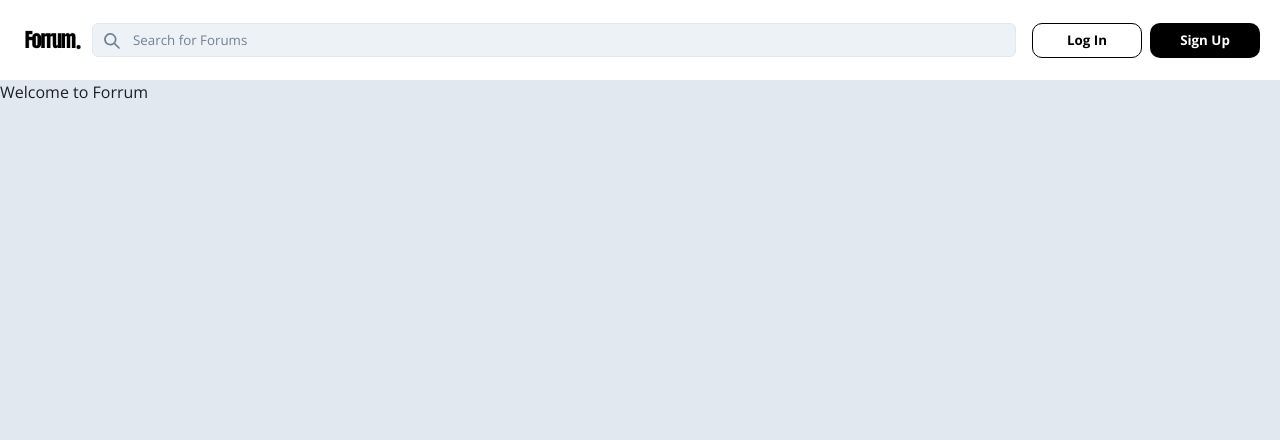
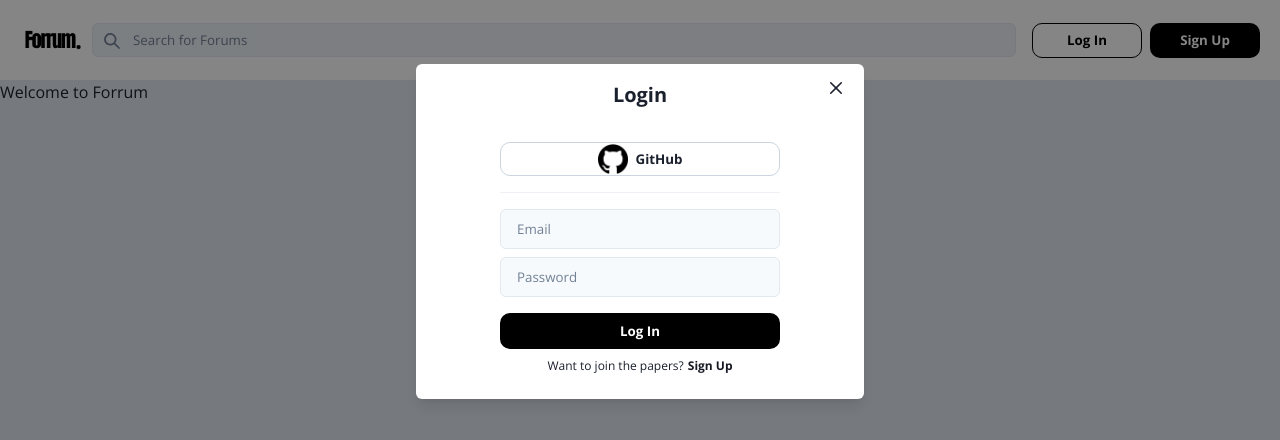
Before and after one commit to KayTwenty/forrum, a Next.js app: page / in a window 1280 px wide. Both pictures are taken after a click on the button "Log In". Shown: the top 440 px of the page. Built offline with nearby package versions, Linux system fonts and the light colour scheme.

Commit message:
Add authentication options
-  Implement recoil state to keep track of modal state
- Map auth buttons to open the modal in the correct way
- Add inputs and submission buttons for signin/up
- Add GitHub SSO provider button to signup

```diff
--- /dev/null
+++ b/src/atoms/authModalAtom.ts
@@ -0,0 +1,16 @@
+import { atom } from 'recoil';
+
+export interface AuthModalState {
+    open: boolean,
+    view: "login" | "signup" | "resetPassword",
+};
+
+const defaultModalState: AuthModalState = {
+    open: false,
+    view: "login",
+};
+
+export const authModalState = atom<AuthModalState>({
+    key: "authModalState",
+    default: defaultModalState,
+});
--- /dev/null
+++ b/src/components/Modal/Auth/AuthInputs.tsx
@@ -0,0 +1,23 @@
+import { authModalState } from "@/atoms/authModalAtom"
+import { Flex } from "@chakra-ui/react"
+import React from "react"
+import { useRecoilValue } from "recoil"
+import Login from "./Login"
+import Signup from "./Signup";
+
+type AuthInputProps = {
+    // for the future
+};
+
+const AuthInputs: React.FC<AuthInputProps> = () => {
+    const modalState = useRecoilValue(authModalState);
+
+    return (
+        <Flex direction="column" align="center" width="100%" mt={4}>
+            {modalState.view === "login" && <Login />}
+            {modalState.view === "signup" && <Signup />}
+        </Flex>
+    )
+};
+
+export default AuthInputs;
--- /dev/null
+++ b/src/components/Modal/Auth/AuthModal.tsx
@@ -0,0 +1,67 @@
+import { authModalState } from "@/atoms/authModalAtom";
+import {
+    Divider,
+    Flex,
+    Modal,
+    ModalBody,
+    ModalCloseButton,
+    ModalContent,
+    ModalHeader,
+    ModalOverlay,
+    Text,
+} from "@chakra-ui/react";
+import React from "react";
+import { useRecoilState } from "recoil";
+import AuthInputs from "./AuthInputs";
+import OAuthButtons from "./OAuthButtons";
+
+const AuthModal: React.FC = () => {
+    const [modalState, setModalState] = useRecoilState(authModalState);
+
+    const handleClose = () => {
+        setModalState((prev) => ({
+            ...prev,
+            open: false,
+        }));
+    };
+
+    return (
+        <>
+            <Modal isOpen={modalState.open} onClose={handleClose}>
+                <ModalOverlay />
+                <ModalContent>
+                    <ModalHeader textAlign="center">
+                        {modalState.view === "login" && "Login"}
+                        {modalState.view === "signup" && "Sign Up"}
+                        {modalState.view === "resetPassword" && "Reset Password"}
+                    </ModalHeader>
+
+                    <ModalCloseButton />
+
+                    <ModalBody
+                        display="flex"
+                        flexDirection="column"
+                        alignItems="center"
+                        justifyContent="center"
+                        pb={6}
+                    >
+                        <Flex
+                            direction="column"
+                            align="center"
+                            justify="center"
+                            width="70%"
+                        >
+                            <OAuthButtons />
+                            { /* <Text color="gray.500" fontSize={700}>OR</Text> */}
+                            <Divider />
+                            <AuthInputs />
+                            {/* <ResetPassword /> */}
+                        </Flex>
+                    </ModalBody>
+                </ModalContent>
+            </Modal>
+        </>
+    );
+};
+
+export default AuthModal;
--- /dev/null
+++ b/src/components/Modal/Auth/Login.tsx
@@ -0,0 +1,93 @@
+import { authModalState } from "@/atoms/authModalAtom";
+import { Button, Flex, Input, Text } from "@chakra-ui/react";
+import React, { useState } from "react";
+import { useSetRecoilState } from "recoil";
+
+type LoginProps = {};
+
+const Login: React.FC<LoginProps> = () => {
+  const setAuthModalState = useSetRecoilState(authModalState);
+  const [loginForm, setLoginForm] = useState({
+    email: "", // Initially empty email
+    password: "", // Initially empty password
+  });
+
+  const onSubmit = () => {};
+
+  const onChange = (event: React.ChangeEvent<HTMLInputElement>) => {
+    setLoginForm((prev) => ({
+      ...prev,
+      [event.target.name]: event.target.value,
+    }));
+  };
+
+  return (
+    <form>
+      <Input
+        required
+        name="email"
+        placeholder="Email"
+        type="email"
+        mb={2}
+        onChange={onChange}
+        fontSize="10pt"
+        bg="gray.50"
+        _placeholder={{ color: "gray.500" }}
+        _hover={{
+          bg: "white",
+          borderColor: "gray.400",
+          border: "1px solid",
+        }}
+        _focus={{
+          outline: "none",
+          bg: "white",
+          borderColor: "gray.500",
+          border: "1px solid",
+        }}
+      />
+      <Input
+        required
+        name="password"
+        placeholder="Password"
+        type="password"
+        mb={2}
+        onChange={onChange}
+        fontSize="10pt"
+        bg="gray.50"
+        _placeholder={{ color: "gray.500" }}
+        _hover={{
+          bg: "white",
+          borderColor: "gray.400",
+          border: "1px solid",
+        }}
+        _focus={{
+          outline: "none",
+          bg: "white",
+          borderColor: "gray.500",
+          border: "1px solid",
+        }}
+      />
+      <Button width="100%" height="36px" mt={2} mb={2} type="submit">
+        Log In
+      </Button>
+
+      <Flex fontSize="9pt" justifyContent="center">
+        <Text mr={1}>Want to join the papers? </Text>
+        <Text
+          color="gray.900"
+          fontWeight={700}
+          cursor="pointer"
+          onClick={() =>
+            setAuthModalState((prev) => ({
+              ...prev,
+              view: "signup",
+            }))
+          }
+        >
+          Sign Up
+        </Text>
+      </Flex>
+    </form>
+  );
+};
+export default Login;
--- /dev/null
+++ b/src/components/Modal/Auth/OAuthButtons.tsx
@@ -0,0 +1,27 @@
+import { Button, Flex, Image, Text } from "@chakra-ui/react";
+import React from "react";
+
+const OAuthButtons: React.FC = ({}) => {
+
+  return (
+    <Flex direction="column" width="100%" mb={2} mt={2}>
+      {/* GitHub */}
+      <Button
+        variant="oauth"
+        mb={2}
+        isLoading={false}
+        onClick={() => {}}
+      >
+        <Image
+          src="/image/github.png"
+          alt="Continue with GitHub"
+          mr={2}
+          height="30px"
+        />
+        GitHub
+      </Button>
+    </Flex>
+  );
+};
+
+export default OAuthButtons;
--- /dev/null
+++ b/src/components/Modal/Auth/Signup.tsx
@@ -0,0 +1,114 @@
+import { authModalState } from "@/atoms/authModalAtom";
+import { Input, Button, Flex, Text } from "@chakra-ui/react";
+import React, { useState } from "react";
+import { useSetRecoilState } from "recoil";
+
+const Signup: React.FC = () => {
+  const setAuthModalState = useSetRecoilState(authModalState);
+  const [signUpForm, setSignUpForm] = useState({
+    email: "", // Initially empty email
+    password: "", // Initially empty password
+    conformPassword: "",
+  });
+
+  const onSubmit = () => {};
+
+  const onChange = (event: React.ChangeEvent<HTMLInputElement>) => {
+    setSignUpForm((prev) => ({
+      ...prev,
+      [event.target.name]: event.target.value,
+    }));
+  };
+
+  return (
+    <form>
+      <Input
+        required
+        name="email"
+        placeholder="Email"
+        type="email"
+        mb={2}
+        onChange={onChange}
+        fontSize="10pt"
+        bg="gray.50"
+        _placeholder={{ color: "gray.500" }}
+        _hover={{
+          bg: "white",
+          borderColor: "gray.400",
+          border: "1px solid",
+        }}
+        _focus={{
+          outline: "none",
+          bg: "white",
+          borderColor: "gray.500",
+          border: "1px solid",
+        }}
+      />
+      <Input
+        required
+        name="password"
+        placeholder="Password"
+        type="password"
+        mb={2}
+        onChange={onChange}
+        fontSize="10pt"
+        bg="gray.50"
+        _placeholder={{ color: "gray.500" }}
+        _hover={{
+          bg: "white",
+          borderColor: "gray.400",
+          border: "1px solid",
+        }}
+        _focus={{
+          outline: "none",
+          bg: "white",
+          borderColor: "gray.500",
+          border: "1px solid",
+        }}
+      />
+      <Input
+        required
+        name="confirmPassword"
+        placeholder="Confirm Password"
+        type="password"
+        mb={2}
+        onChange={onChange}
+        fontSize="10pt"
+        bg="gray.50"
+        _placeholder={{ color: "gray.500" }}
+        _hover={{
+          bg: "white",
+          borderColor: "gray.400",
+          border: "1px solid",
+        }}
+        _focus={{
+          outline: "none",
+          bg: "white",
+          borderColor: "gray.500",
+          border: "1px solid",
+        }}
+      />
+      <Button width="100%" height="36px" mt={2} mb={2} type="submit">
+        Sign Up
+      </Button>
+
+      <Flex fontSize="9pt" justifyContent="center">
+        <Text mr={1}>Already an Author? </Text>
+        <Text
+          color="gray.800"
+          fontWeight={700}
+          cursor="pointer"
+          onClick={() =>
+            setAuthModalState((prev) => ({
+              ...prev,
+              view: "login",
+            }))
+          }
+        >
+          Log In
+        </Text>
+      </Flex>
+    </form>
+  );
+};
+export default Signup;
--- a/src/components/Navbar/RightContent/AuthButtons.tsx
+++ b/src/components/Navbar/RightContent/AuthButtons.tsx
@@ -1,8 +1,11 @@
+import { authModalState } from "@/atoms/authModalAtom";
 import { Button } from "@chakra-ui/react";
 import React from "react";
 import { useSetRecoilState } from "recoil";
+// import { authModalAtom } from "../../../atoms/authModalAtom";
 
 const AuthButtons: React.FC = () => {
+  const setAuthModalState = useSetRecoilState(authModalState);
   return (
     <>
       <Button
@@ -12,6 +15,7 @@
         width={{ base: "70px", md: "110px" }}
         mr={2}
         ml={2}
+        onClick={() => setAuthModalState({ open: true, view: "login" })} // When clicked execute this function, the modal is opened in the log in view
       >
         Log In
       </Button>
@@ -19,7 +23,8 @@
         height="35px"
         display={{ base: "none", md: "flex" }}
         width={{ base: "70px", md: "110px" }}
-        mr={2} // margin right
+        mr={2}
+        onClick={() => setAuthModalState({ open: true, view: "signup" })} // When clicked execute this function, the modal is opened in the sign up view
       >
         Sign Up
       </Button>
--- a/src/components/Navbar/RightContent/RightContent.tsx
+++ b/src/components/Navbar/RightContent/RightContent.tsx
@@ -1,3 +1,4 @@
+import AuthModal from "@/components/Modal/Auth/AuthModal";
 import { Flex } from "@chakra-ui/react";
 import React from "react";
 import AuthButtons from "./AuthButtons"
@@ -8,10 +9,13 @@
 
 const RightContent: React.FC<RightContentProps> = () => {
     return (
-        <Flex justify="center" align="center">
-            <AuthButtons />
-        </Flex>
-    )
-}
+        <>
+            <AuthModal />
+            <Flex justify="center" align="center">
+                <AuthButtons />
+            </Flex>
+        </>
+    );
+};
 
 export default RightContent;
--- a/src/pages/_app.tsx
+++ b/src/pages/_app.tsx
@@ -2,13 +2,16 @@
 import type { AppProps } from "next/app";
 import { theme} from "@/chakra/theme";
 import Layout from "@/components/Layout/Layout";
+import { RecoilRoot } from "recoil";
 
 export default function App({ Component, pageProps }: AppProps) {
   return (
-    <ChakraProvider theme={theme}>
+    <RecoilRoot>
+      <ChakraProvider theme={theme}>
         <Layout>
             <Component {...pageProps} />
         </Layout>
-    </ChakraProvider>
+      </ChakraProvider>
+    </RecoilRoot>
   );
 }
```
Also changed, not shown: public/image/github.png (added).
